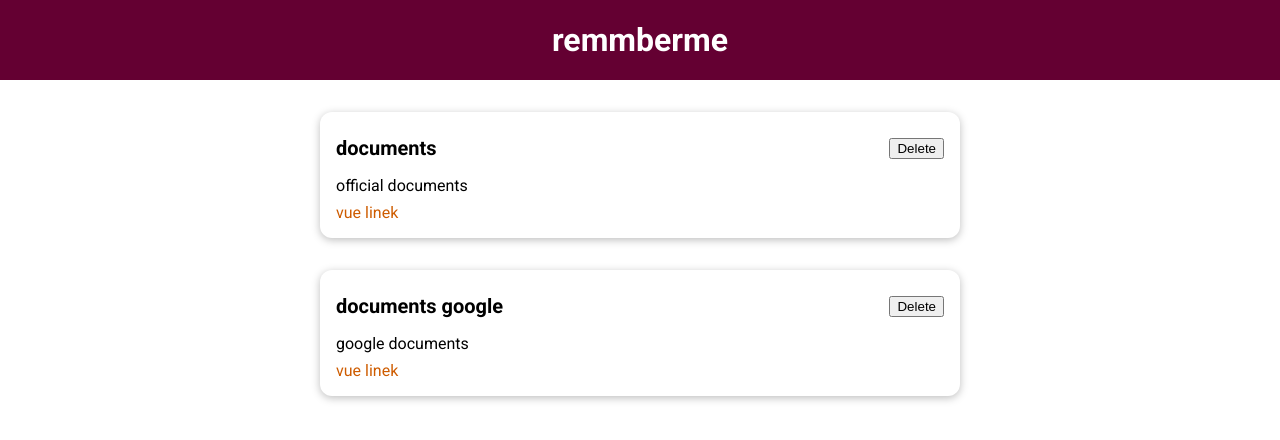
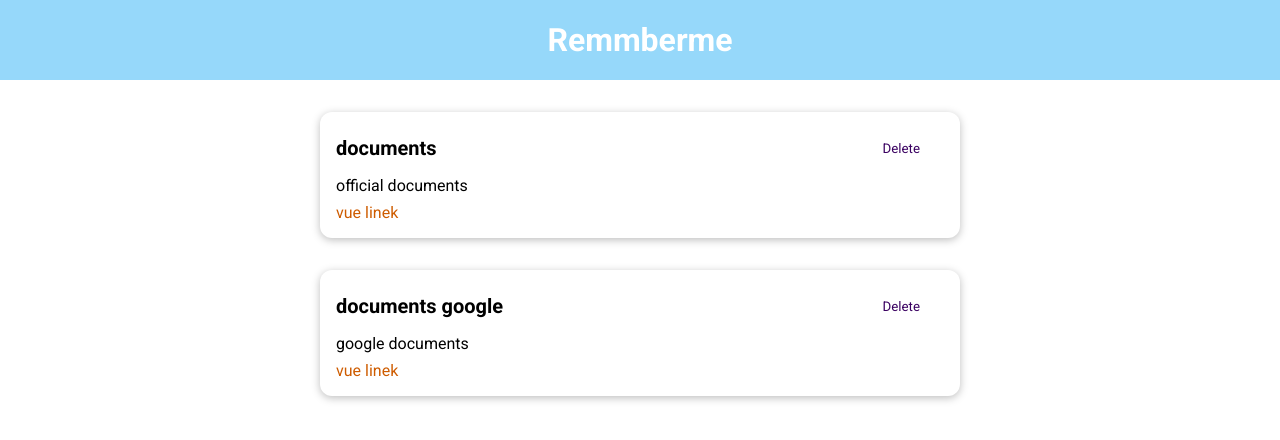
Before and after one commit to hossampy/Learning-Resources-app, a Vue app: page / in a window 1280 px wide. Shown: the top 440 px of the page. Built offline with nearby package versions, Linux system fonts and the light colour scheme.

Commit message:
add button components

```diff
--- /dev/null
+++ b/src/components/UI/BaseButton.vue
@@ -0,0 +1,43 @@
+<template>
+  <button :type="type" :class="mode">
+  <slot> </slot>
+  </button>
+</template>
+
+<script>
+export default {
+    props:['type','mode']
+
+}
+</script>
+
+<style scoped>
+button {
+    padding: 0.75rem 1.5rem;
+    font-family: inherit;
+    background-color: #3a0061;
+    border: 1px solid #3a0061;
+    color: white;
+    cursor: pointer;
+    border-radius: 4px;
+}
+
+button:hover,
+button:active {
+    background-color: #270041;
+    border-color: #270041;
+}
+
+.flat {
+    background-color: transparent;
+    color: #3a0061;
+    border: none;
+}
+
+.flat:hover,
+.flat:active {
+    background-color: #36b5f585;
+    color:#ff00c3;
+}
+
+</style>
--- a/src/components/layouts/TheHeader.vue
+++ b/src/components/layouts/TheHeader.vue
@@ -14,7 +14,7 @@
 header {
     width: 100%;
     height: 5rem;
-    background-color: #640032;
+    background-color: #36b5f585;
     display: flex;
     justify-content: center;
     align-items: center;
@@ -23,5 +23,6 @@
 header h1 {
     color: white;
     margin: 0;
+    text-transform: capitalize;
 }
 </style>
--- a/src/components/learning-resource/LearnigResources.vue
+++ b/src/components/learning-resource/LearnigResources.vue
@@ -3,7 +3,8 @@
         <base-card>
             <header>
                 <h3>{{ title }}</h3>
-                <button>Delete</button>
+                <base-button mode="flat">Delete</base-button>
+
             </header>
 
             <p>{{ description }}</p>
--- a/src/main.js
+++ b/src/main.js
@@ -1,6 +1,8 @@
 import { createApp } from 'vue';
 import App from './App.vue';
 import BaseCard from './components/UI/BaseCard.vue';
+import BaseButton from'./components/UI/BaseButton.vue'
 const app =createApp(App)
 app.component('base-card',BaseCard)
+app.component('base-button',BaseButton)
 app.mount('#app');
```
